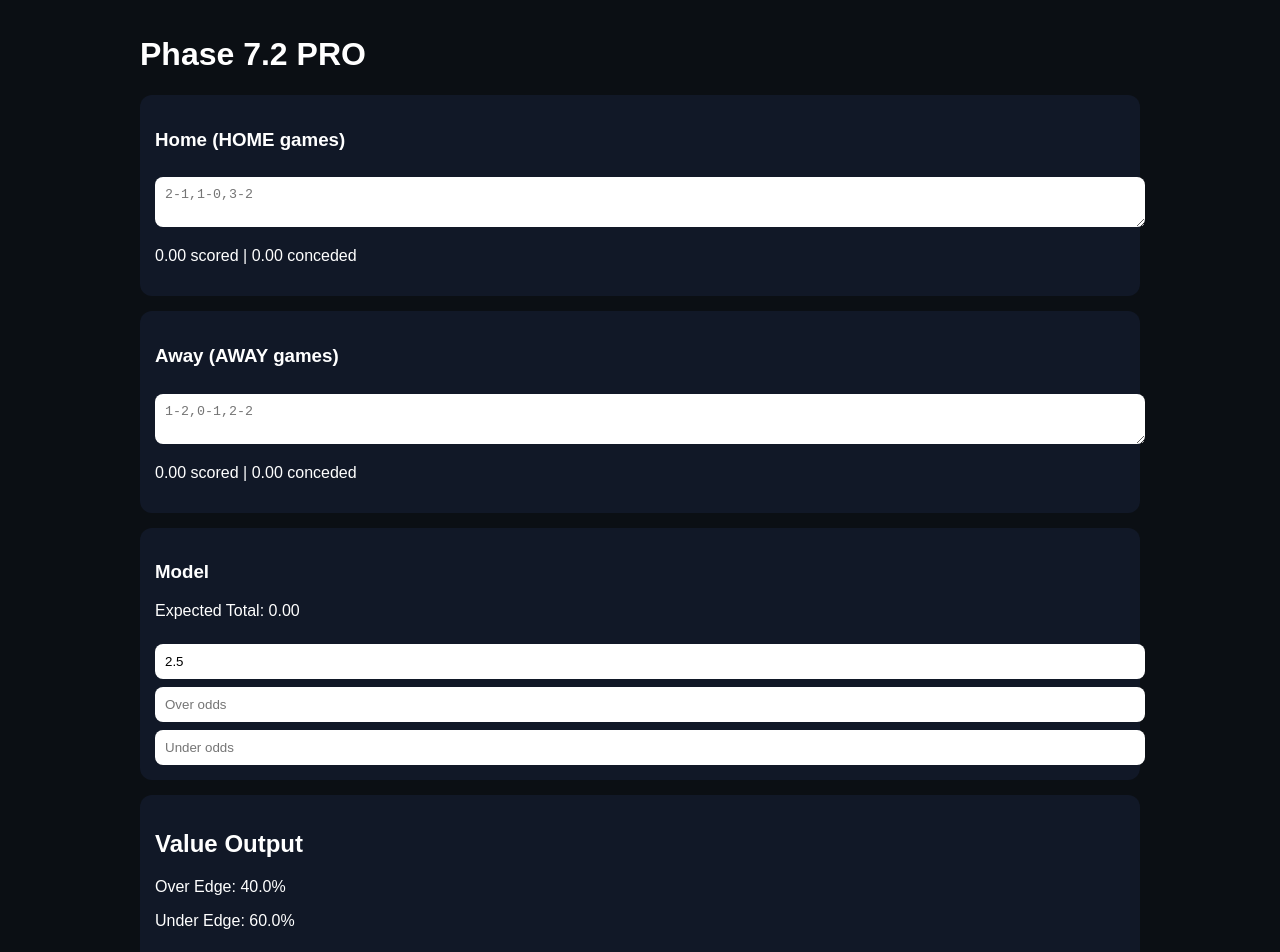
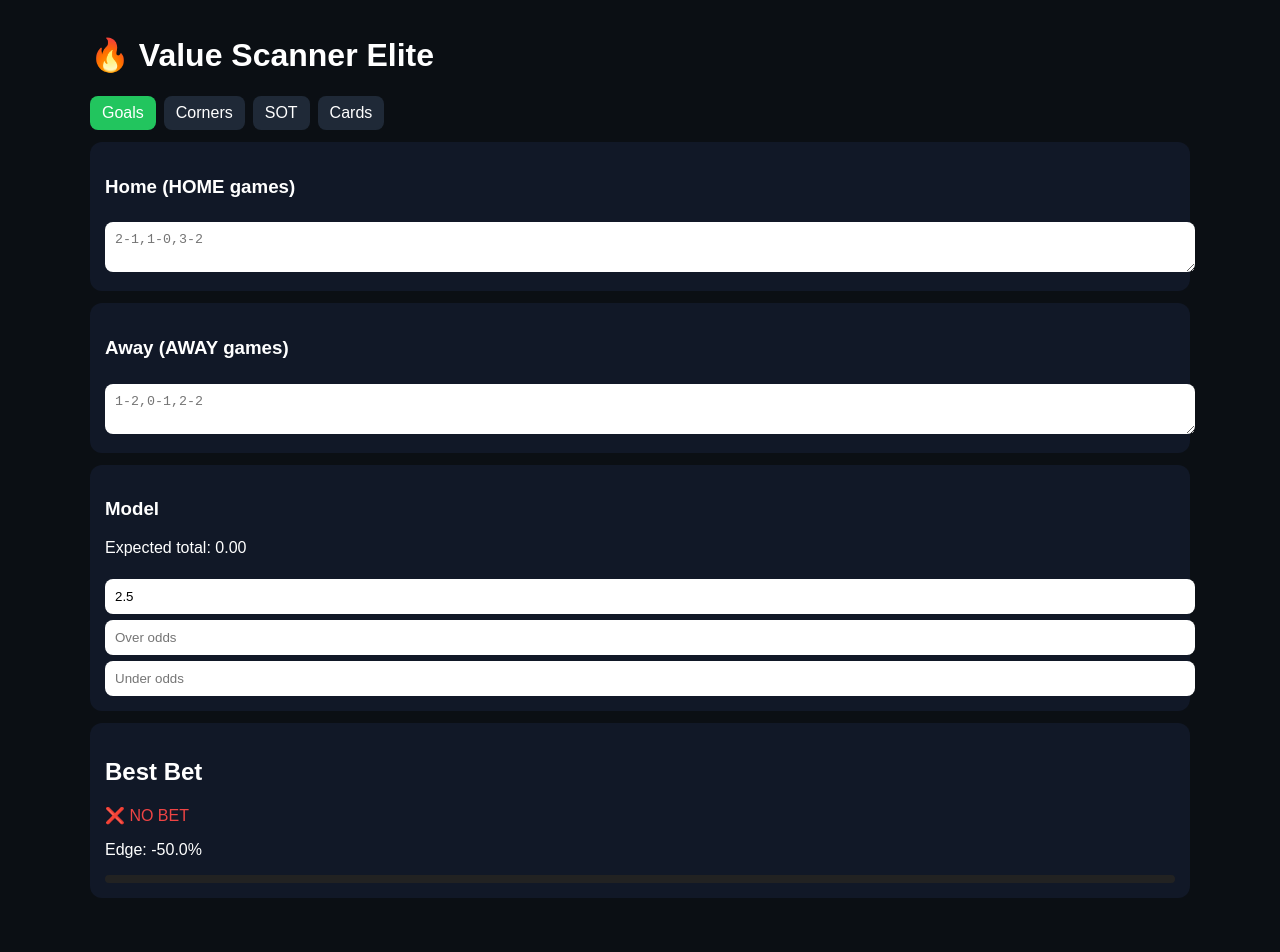
Before and after one commit to nathanbrownlee008-web/Scanner-, a Next.js app: page / in a window 1280 px wide. Shown: the top 952 px of the page. After the commit the page ends 913 px from the top, so only its background shows below. Built offline with nearby package versions, Linux system fonts and the light colour scheme.

Commit message:
Add files via upload

```diff
--- a/app/globals.css
+++ b/app/globals.css
@@ -1 +1,12 @@
-body{background:#0b0f14;color:white;font-family:Arial;margin:0} .wrap{padding:15px;max-width:1000px;margin:auto} textarea,input{width:100%;margin-top:8px;padding:10px;border-radius:8px;border:none} .card{background:#111827;padding:15px;border-radius:12px;margin-top:15px} button{margin-top:10px;padding:10px 14px;border:none;border-radius:8px;background:#22c55e;color:white;font-weight:bold}
+
+body{background:#0b0f14;color:white;font-family:Arial;margin:0}
+.wrap{max-width:1100px;margin:auto;padding:15px}
+.tabs{display:flex;gap:8px;margin-bottom:10px}
+.tab{padding:8px 12px;border-radius:8px;background:#1f2937;cursor:pointer}
+.active{background:#22c55e}
+.card{background:#111827;padding:15px;border-radius:12px;margin-top:12px}
+input,textarea{width:100%;margin-top:6px;padding:10px;border-radius:8px;border:none}
+button{margin-top:10px;padding:10px;border:none;border-radius:8px;background:#22c55e;color:white;font-weight:bold;width:100%}
+.good{color:#22c55e}.bad{color:#ef4444}
+.bar{height:8px;border-radius:6px;background:#222;margin-top:8px}
+.fill{height:8px;border-radius:6px;background:#22c55e}
--- a/app/layout.js
+++ b/app/layout.js
@@ -1 +1,3 @@
-export const metadata={title:"Value Scanner 7.2 Pro"};import "./globals.css";export default function RootLayout({children}){return(<html><body>{children}</body></html>)}
+export const metadata={title:"Value Scanner Elite"};
+import "./globals.css";
+export default function RootLayout({children}){return(<html><body>{children}</body></html>)}
--- a/app/page.js
+++ b/app/page.js
@@ -1,81 +1,68 @@
+
 "use client";
 import {useState} from "react";
 
 function parseScores(text){
-  const games=text.split(/[,\n]+/).map(x=>x.trim()).filter(Boolean);
-  let scored=0, conceded=0;
-  games.forEach(g=>{
-    const parts=g.split("-");
-    if(parts.length===2){
-      const a=parseInt(parts[0]);const b=parseInt(parts[1]);
-      if(!isNaN(a)&&!isNaN(b)){scored+=a;conceded+=b;}
-    }
+  const g=text.split(/[,\n]+/).map(x=>x.trim()).filter(Boolean);
+  let s=0,c=0;
+  g.forEach(x=>{
+    const p=x.split("-");
+    if(p.length===2){const a=+p[0],b=+p[1]; if(!isNaN(a)&&!isNaN(b)){s+=a;c+=b;}}
   });
-  return {
-    avgScored:games.length?scored/games.length:0,
-    avgConceded:games.length?conceded/games.length:0,
-    games:games.length
-  };
+  return {sc:s/(g.length||1), cc:c/(g.length||1)};
 }
 
 export default function App(){
-  const [homeInput,setHomeInput]=useState("");
-  const [awayInput,setAwayInput]=useState("");
+  const [tab,setTab]=useState("Goals");
+  const [h,setH]=useState(""); const [a,setA]=useState("");
   const [line,setLine]=useState("2.5");
-  const [overOdds,setOverOdds]=useState("");
-  const [underOdds,setUnderOdds]=useState("");
+  const [o,setO]=useState(""); const [u,setU]=useState("");
 
-  const home=parseScores(homeInput);
-  const away=parseScores(awayInput);
+  const hp=parseScores(h); const ap=parseScores(a);
+  const eh=(hp.sc+ap.cc)/2||0; const ea=(ap.sc+hp.cc)/2||0;
+  const total=eh+ea;
 
-  const expectedHome=(home.avgScored+away.avgConceded)/2 || 0;
-  const expectedAway=(away.avgScored+home.avgConceded)/2 || 0;
-  const total=expectedHome+expectedAway;
+  const fairOver= total>0? (1/(Math.max(0.05, Math.min(0.95, total/(+line*2))))):0.5;
+  const bookOver = o?1/o:0;
+  const edge = (bookOver - fairOver)*100;
 
-  function fairProb(odds){return odds?1/odds:0}
-
-  const modelOver = total>line ? 0.6 : 0.4;
-  const modelUnder = 1-modelOver;
-
-  const fairOver = fairProb(overOdds);
-  const fairUnder = fairProb(underOdds);
-
-  const overEdge = (modelOver - fairOver)*100;
-  const underEdge = (modelUnder - fairUnder)*100;
-
-  let pick="NO BET";
-  if(overEdge>3 && overEdge>underEdge) pick="OVER";
-  if(underEdge>3 && underEdge>overEdge) pick="UNDER";
+  const label = edge>8?"🔥 STRONG":edge>4?"✅ GOOD":edge>1?"⚠️ SMALL":"❌ NO BET";
 
   return(
     <main className="wrap">
-      <h1>Phase 7.2 PRO</h1>
+      <h1>🔥 Value Scanner Elite</h1>
+
+      <div className="tabs">
+        {["Goals","Corners","SOT","Cards"].map(t=>
+          <div key={t} className={"tab "+(tab===t?"active":"")} onClick={()=>setTab(t)}>{t}</div>
+        )}
+      </div>
 
       <div className="card">
         <h3>Home (HOME games)</h3>
-        <textarea value={homeInput} onChange={e=>setHomeInput(e.target.value)} placeholder="2-1,1-0,3-2"/>
-        <p>{home.avgScored.toFixed(2)} scored | {home.avgConceded.toFixed(2)} conceded</p>
+        <textarea placeholder="2-1,1-0,3-2" value={h} onChange={e=>setH(e.target.value)} />
       </div>
 
       <div className="card">
         <h3>Away (AWAY games)</h3>
-        <textarea value={awayInput} onChange={e=>setAwayInput(e.target.value)} placeholder="1-2,0-1,2-2"/>
-        <p>{away.avgScored.toFixed(2)} scored | {away.avgConceded.toFixed(2)} conceded</p>
+        <textarea placeholder="1-2,0-1,2-2" value={a} onChange={e=>setA(e.target.value)} />
       </div>
 
       <div className="card">
         <h3>Model</h3>
-        <p>Expected Total: {total.toFixed(2)}</p>
+        <p>Expected total: {total.toFixed(2)}</p>
         <input value={line} onChange={e=>setLine(e.target.value)} placeholder="Line"/>
-        <input value={overOdds} onChange={e=>setOverOdds(e.target.value)} placeholder="Over odds"/>
-        <input value={underOdds} onChange={e=>setUnderOdds(e.target.value)} placeholder="Under odds"/>
+        <input value={o} onChange={e=>setO(e.target.value)} placeholder="Over odds"/>
+        <input value={u} onChange={e=>setU(e.target.value)} placeholder="Under odds"/>
       </div>
 
       <div className="card">
-        <h2>Value Output</h2>
-        <p>Over Edge: {overEdge.toFixed(1)}%</p>
-        <p>Under Edge: {underEdge.toFixed(1)}%</p>
-        <h2>{pick}</h2>
+        <h2>Best Bet</h2>
+        <p className={edge>0?"good":"bad"}>{label}</p>
+        <p>Edge: {edge.toFixed(1)}%</p>
+        <div className="bar">
+          <div className="fill" style={{width: Math.min(100, Math.max(0, edge+50))+"%"}}></div>
+        </div>
       </div>
 
     </main>
```
